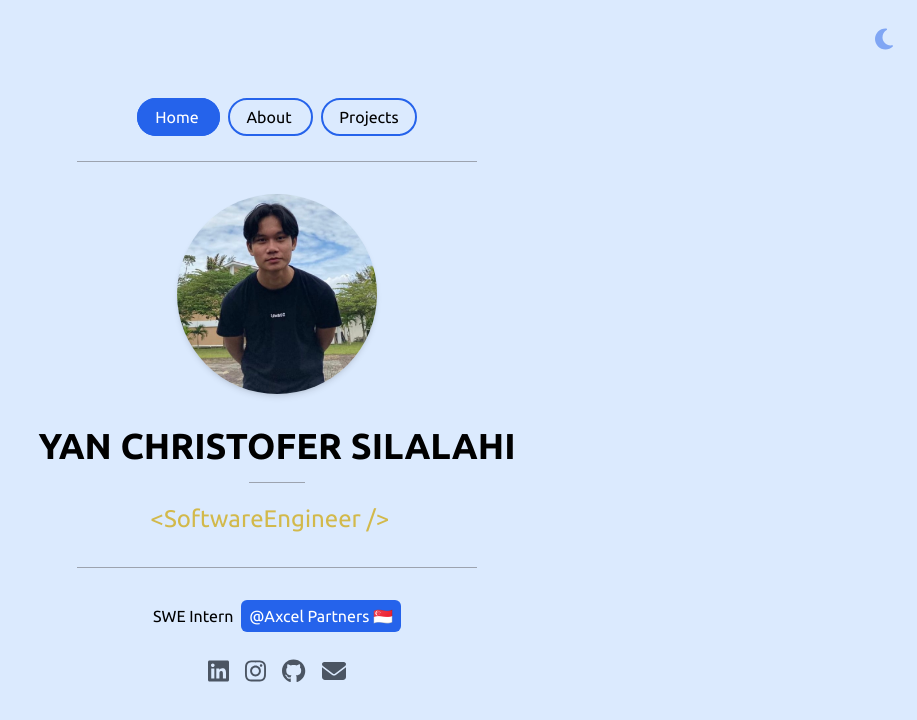
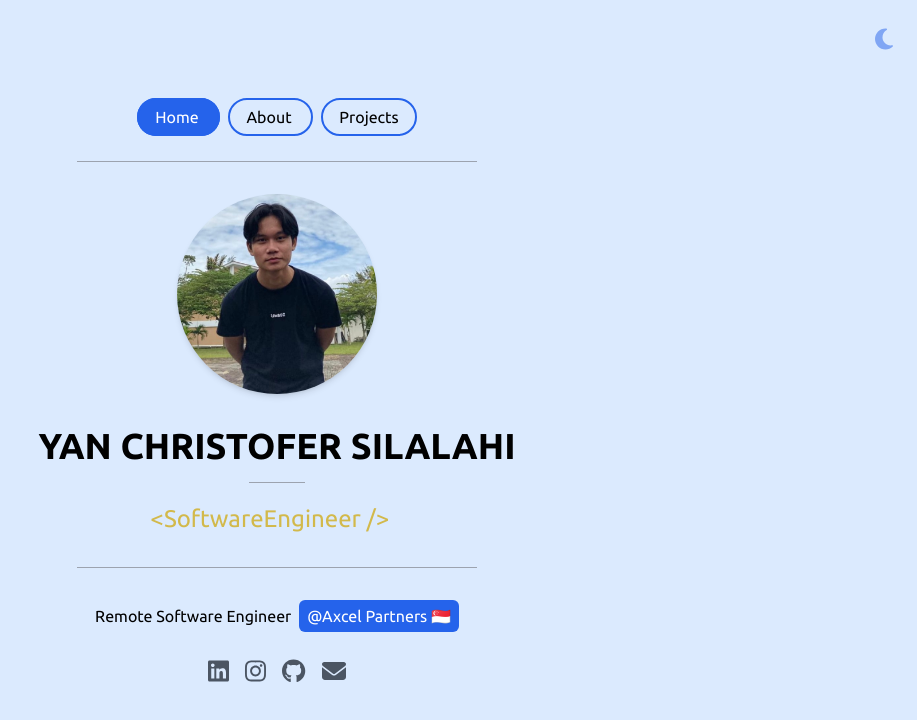
Before and after one commit to yancheesetofer/vue-personal, a Vue app: page / in a window 1280 px wide. Shown: the top 720 px of the page, without its empty margins (363-1280 px from the left). Built offline with nearby package versions, Linux system fonts and the light colour scheme.

Commit message:
feat: change swe title

```diff
--- a/src/components/CardFooter.vue
+++ b/src/components/CardFooter.vue
@@ -4,7 +4,7 @@
     <div
       class="text-center my-4 dark:text-white flex items-center justify-center"
     >
-      SWE Intern
+      Remote Software Engineer
       <a
         href="https://axcel.partners"
         target="_blank"
```
